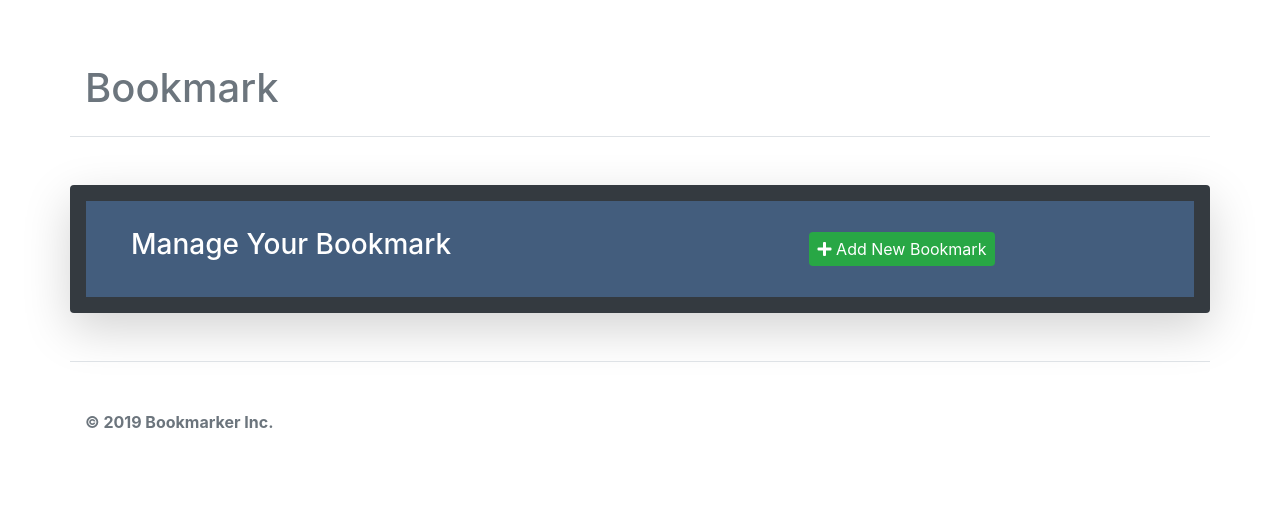
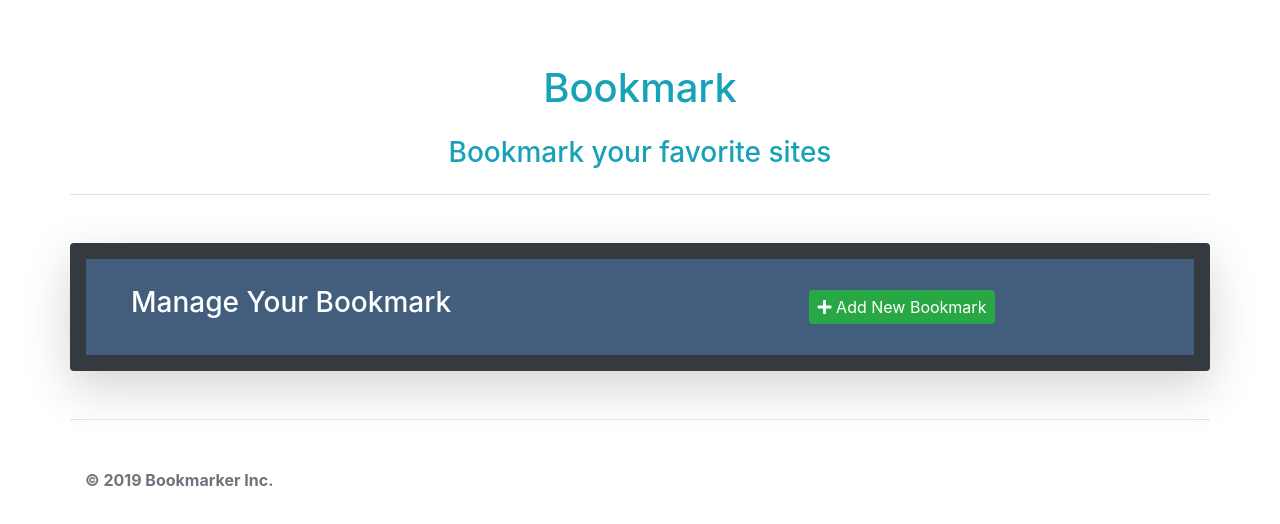
Before and after one commit to amira-saeed/Simple-Bookmark-, a plain HTML site: page index.html in a window 1280 px wide. Drawn offline with Linux system fonts and the light colour scheme.

Commit message:
add heading
add heading and change color of heading

```diff
--- a/index.html
+++ b/index.html
@@ -14,7 +14,8 @@
 
 <header>
     <div class="container my-5 border-bottom">
-        <h1 class="text-muted py-3">Bookmark</h1>
+        <h1 class="text-info py-3 text-center">Bookmark</h1>
+        <h3 class="text-info  text-center pb-3">Bookmark your favorite sites</h3>
 
     </div>
 </header>
```
